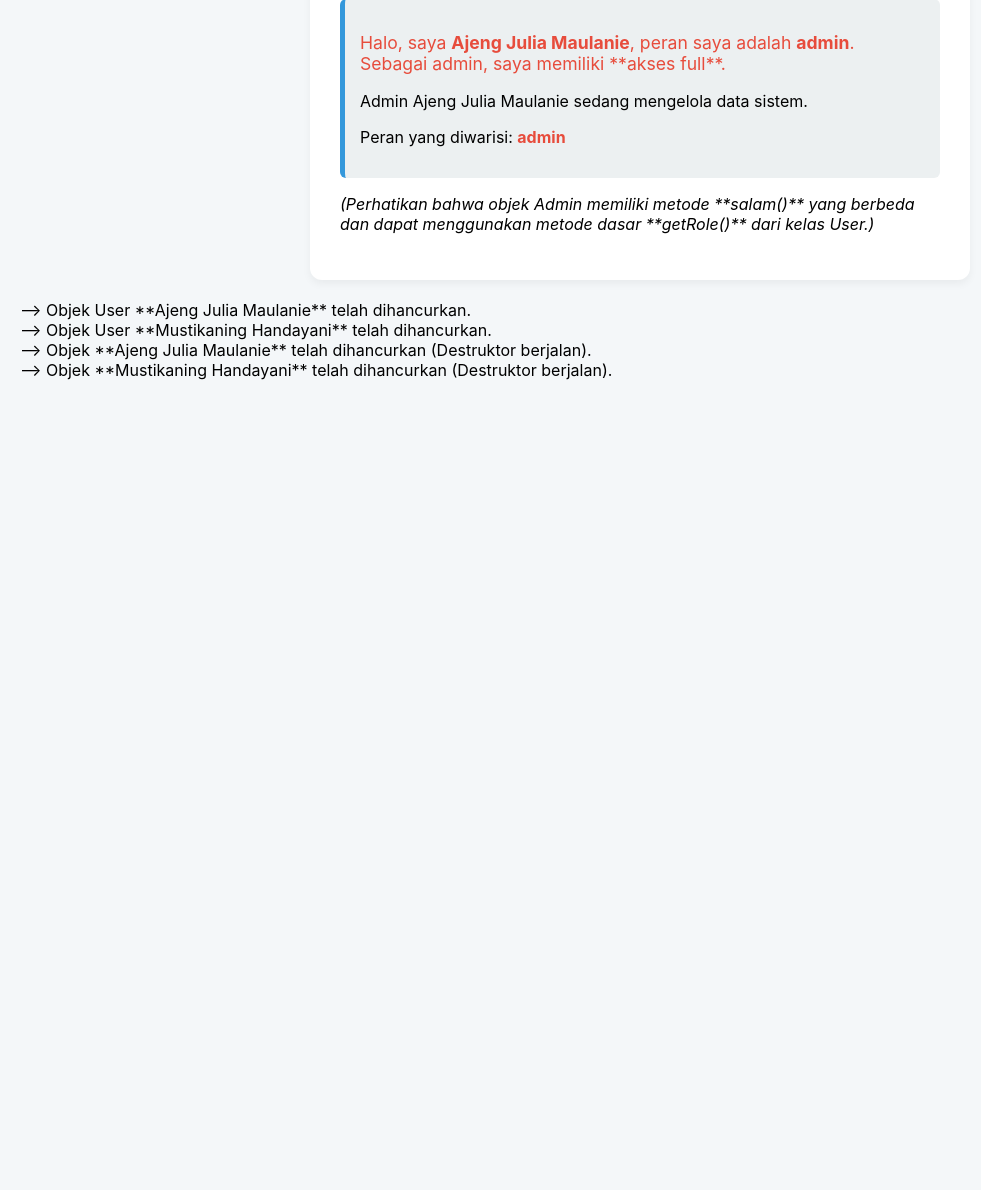
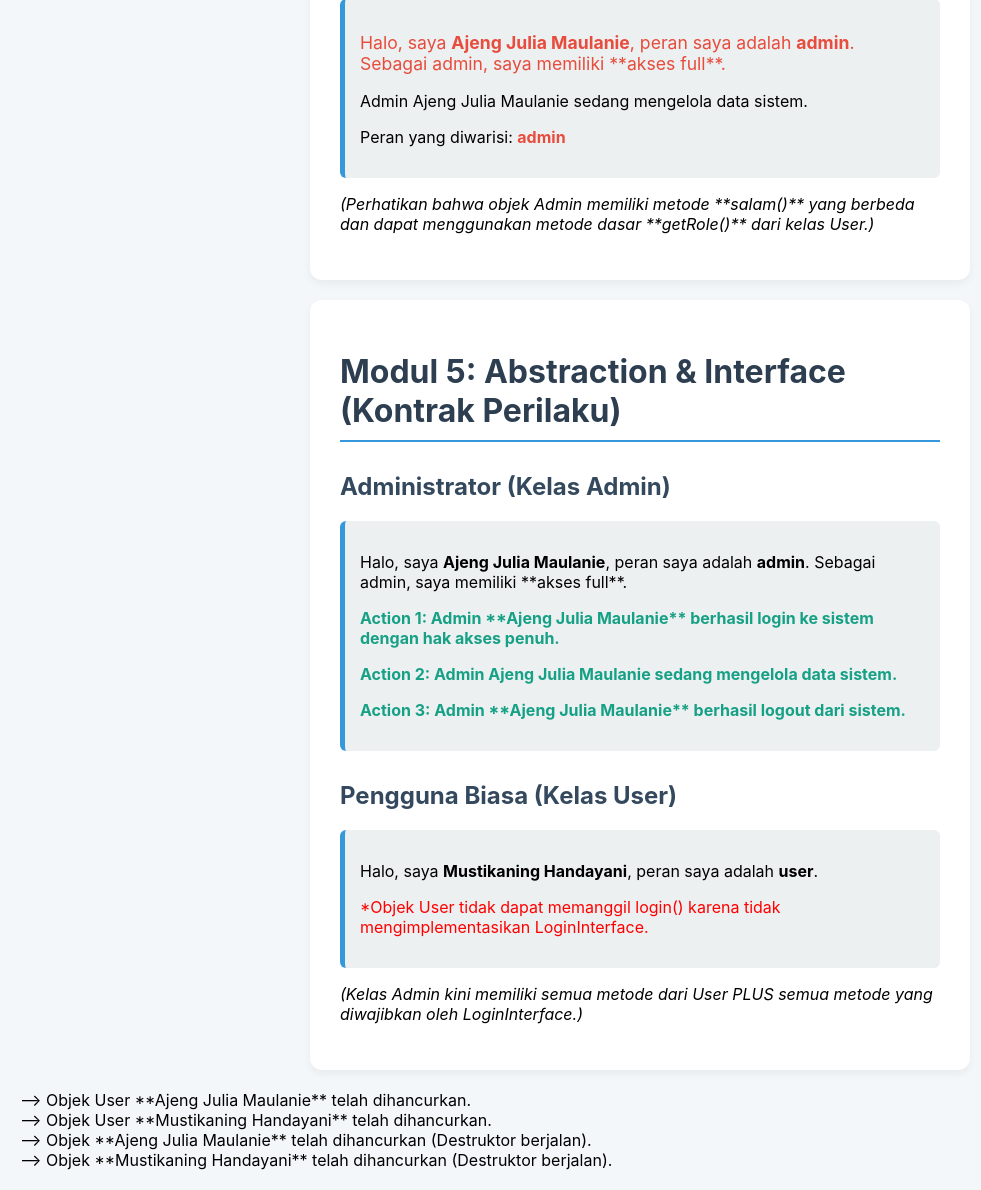
Before and after one commit to anionly7/php-oop-mvc, a PHP site: page / in a window 1280 px wide. Shown: the part 2293-3483 px from the top of the page, without its empty margins (0-981 px from the left). Before the commit the page ends 2673 px from the top, so only its background shows below. Run offline with PHP 8.4, Linux system fonts and the light colour scheme.

Commit message:
ABSTRACTION & INTERFACE

```diff
--- a/Admin.php
+++ b/Admin.php
@@ -1,12 +1,13 @@
 <?php
 // Pastikan kelas induk User dimuat terlebih dahulu.
 require_once 'User.php';
+require_once 'LoginInterface.php';
 
 /**
 * Kelas Anak (Child Class) Admin.
 * Mewarisi semua properti dan metode dari kelas User.
 */
-class Admin extends User
+class Admin extends User implements LoginInterface
 {
     private $akses_level = 'full';
     /**
@@ -20,6 +21,26 @@ class Admin extends User
 
         // 2. Mengubah properti kelas induk secara langsung karena visibilitasnya protected.
         $this->role = 'admin';
+    }
+
+    // ===========================================
+    // IMPLEMENTASI DARI LoginInterface
+    // ===========================================
+
+    /**
+    * Implementasi wajib dari LoginInterface.
+    */
+    public function login()
+    {
+        return "Admin **{$this->nama}** berhasil login ke sistem dengan hak akses penuh.";
+    }
+
+    /**
+    * Implementasi wajib dari LoginInterface.
+    */
+    public function logout()
+    {
+        return "Admin **{$this->nama}** berhasil logout dari sistem.";
     }
 
     /**
--- a/Index.php
+++ b/Index.php
@@ -12,6 +12,7 @@ $mhs2->setNim("1234567"); // 3 digit - Gagal
 
 // Masukkan (include) kedua file kelas
 require_once 'User.php';
+require_once 'LoginInterface.php';
 require_once 'Admin.php';
 
 // 1. Instansiasi Objek User Biasa
@@ -62,8 +63,20 @@ $admin1 = new Admin("Ajeng Julia Maulanie");
             border-radius: 6px;
         }
 
-        .role-user { color: #27ae60; font-weight: bold; }
-        .role-admin { color: #e74c3c; font-weight: bold; }
+        .role-user {
+            color: #27ae60;
+            font-weight: bold;
+        }
+
+        .role-admin {
+            color: #e74c3c;
+            font-weight: bold;
+        }
+
+        .action {
+            color: #16a085;
+            font-weight: bold;
+        }
     </style>
 </head>
 
@@ -80,9 +93,9 @@ $admin1 = new Admin("Ajeng Julia Maulanie");
         <div class="output">
             <?= $mhs2->sayHello(); ?>
         </div>
-
         <p><em>(Lihat `Mahasiswa.php` untuk definisi kelas, dan kode di `index.php` untuk
-                cara menggunakannya.)</em></p>
+                cara menggunakannya.)</em>
+        </p>
     </div>
 
     <div class="container">
@@ -100,7 +113,6 @@ $admin1 = new Admin("Ajeng Julia Maulanie");
             <!-- Memanggil Metode Objek Kedua -->
             <?php echo $mhs2->sayHello(); ?>
         </div>
-
         <p>
             <em>(Output konstruktor ada di atas hasil sapaan. Output destruktor akan muncul terakhir.)</em>
         </p>
@@ -126,7 +138,6 @@ $admin1 = new Admin("Ajeng Julia Maulanie");
             <!-- <p style="color: red;">*Objek ini dibuat dengan NIM tidak valid, namun Setter
                 mencegahnya masuk ke properti.</p> -->
         </div>
-
         <p>
             <em>(Coba hapus method **getNim()** dari kode dan akses NIM secara langsung: **$mhs1-
                 >nim**. Anda akan mendapatkan Fatal Error karena NIM bersifat private!)</em>
@@ -158,6 +169,30 @@ $admin1 = new Admin("Ajeng Julia Maulanie");
         </p>
     </div>
 
+    <div class="container">
+        <h1>Modul 5: Abstraction & Interface (Kontrak Perilaku)</h1>
+        <h2>Administrator (Kelas Admin)</h2>
+
+        <div class="output">
+            <!-- Panggilan metode yang diwarisi dan di-override -->
+            <p><?php echo $admin1->salam(); ?></p>
+            <!-- Panggilan metode dari Interface -->
+            <p class="action">Action 1: <?php echo $admin1->login(); ?></p>
+            <p class="action">Action 2: <?php echo $admin1->kelolaSistem(); ?></p>
+            <p class="action">Action 3: <?php echo $admin1->logout(); ?></p>
+        </div>
+
+        <h2>Pengguna Biasa (Kelas User)</h2>
+        <div class="output">
+            <p><?php echo $user1->salam(); ?></p>
+            <!-- PERHATIKAN: User TIDAK memiliki metode login() atau logout() -->
+            <p style="color: red;">*Objek User tidak dapat memanggil login() karena tidak
+                mengimplementasikan LoginInterface.</p>
+        </div>
+        <p>
+            <em>(Kelas Admin kini memiliki semua metode dari User PLUS semua metode yang diwajibkan
+                oleh LoginInterface.)</em>
+        </p>
+    </div>
 </body>
-
 </html>
--- /dev/null
+++ b/LoginInterface.php
@@ -0,0 +1,13 @@
+<?php
+/**
+ * Interface LoginInterface
+ * Mendefinisikan kontrak bahwa kelas yang mengimplementasikannya
+ * harus memiliki kemampuan login dan logout.
+ */
+interface LoginInterface
+{
+    // Semua metode di Interface harus bersifat public dan tidak memiliki implementasi (body)
+    public function login();
+
+    public function logout();
+}
```
Lines whose indentation alone changed are shown as unchanged.
